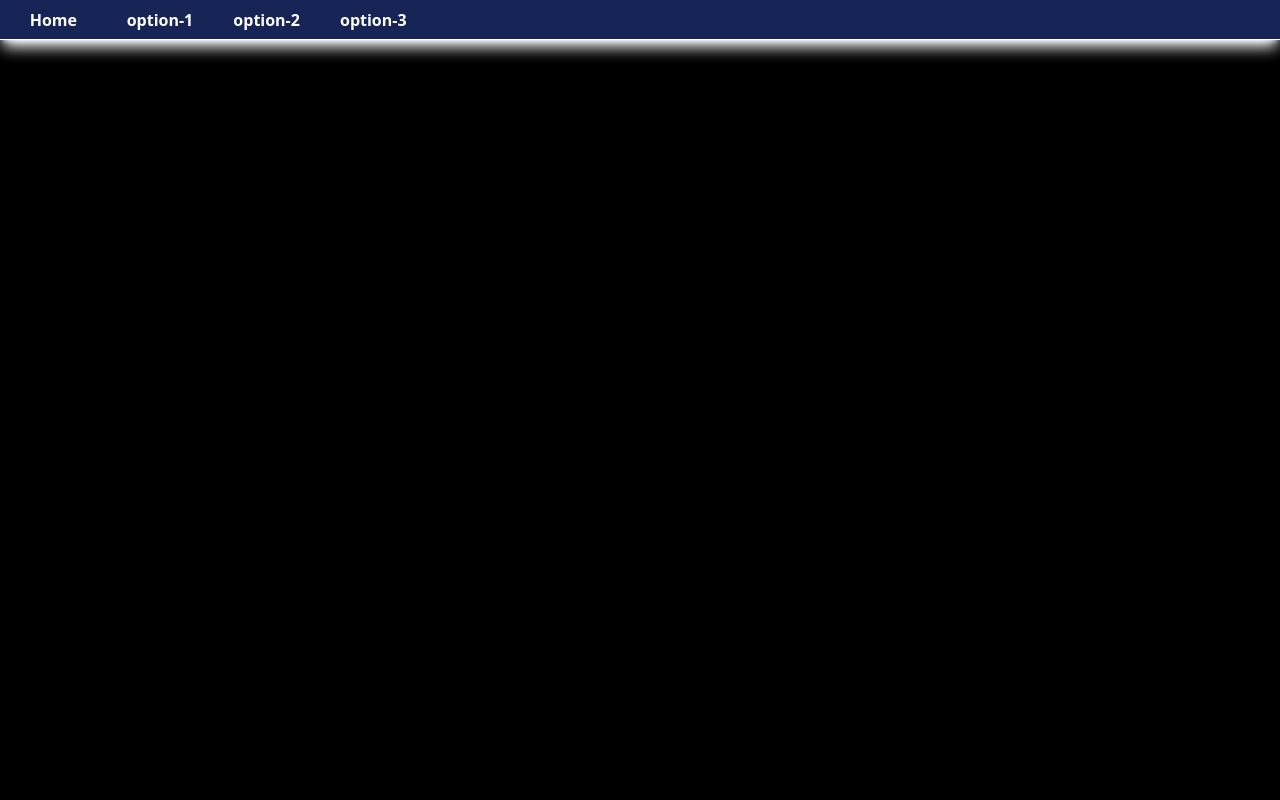
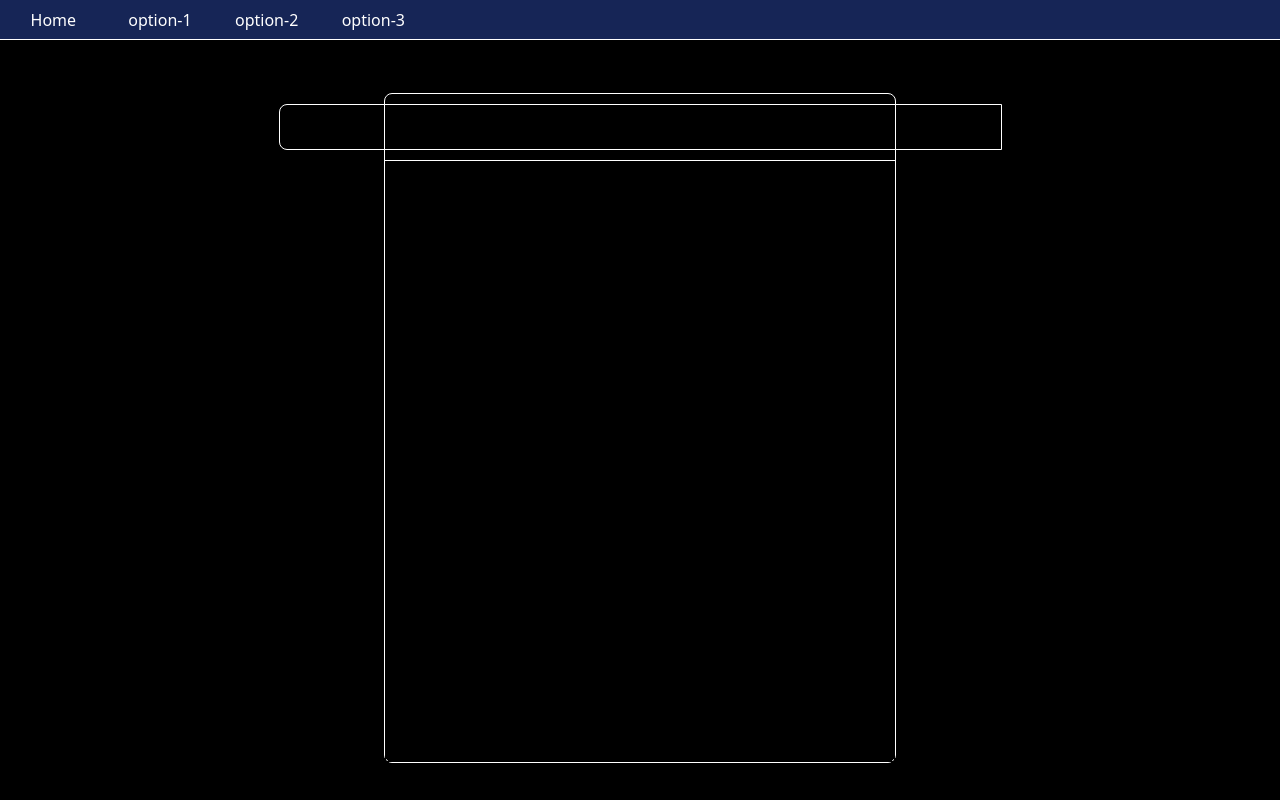
Before and after one commit to omid2007hope/Data-Science-Project, a React (Vite) app in the folder frontend/: page / in a window 1280 px wide. Built offline with nearby package versions, Linux system fonts and the light colour scheme.

Commit message:
better CSS

```diff
--- a/frontend/src/component/layout/Header.jsx
+++ b/frontend/src/component/layout/Header.jsx
@@ -1,3 +1,10 @@
+import {
+  CSS_flexStyleRow,
+  CSS_flexStyleCol,
+  CSS_fixPosition,
+  CSS_color,
+} from "../../libraries/CSS_General";
+
 function Header() {
   const HeaderMenuOption = [
     { id: 1, option: "Home" },
@@ -8,22 +15,28 @@ function Header() {
 
   return (
     <>
-      <header className="flex flex-row items-center justify-between w-full h-1/20 bg-blue-950 text-white font-bold fixed z-50 border-b border-white shadow-lg shadow-white">
-        <div className="flex flex-row items-center justify-evenly w-1/3 h-full">
+      <header
+        className={`justify-between w-full h-1/20 border-b ${CSS_flexStyleRow} ${CSS_color} ${CSS_fixPosition}`}
+      >
+        <div className={`justify-evenly w-1/3 h-full ${CSS_flexStyleRow}`}>
           {HeaderMenuOption.map((item) => {
             return (
               <div
                 key={item.id}
-                className="flex items-center justify-center w-1/4 h-full"
+                className={`justify-center w-1/4 h-full ${CSS_flexStyleRow}`}
               >
-                <button className="flex items-center justify-around font-bold text-white text-md hover:text-lg">
+                <button
+                  className={`justify-around ${CSS_flexStyleRow} ${CSS_color}`}
+                >
                   {item.option}
                 </button>
               </div>
             );
           })}
         </div>
-        <div className="flex flex-row items-center justify-evenly w-2/3 h-full"></div>
+        <div
+          className={`justify-evenly w-2/3 h-full ${CSS_flexStyleRow}`}
+        ></div>
       </header>
     </>
   );
--- /dev/null
+++ b/frontend/src/libraries/CSS_General.jsx
@@ -0,0 +1,9 @@
+export const CSS_mainStyle = `w-screen h-screen`;
+
+export const CSS_flexStyleRow = `flex flex-row items-center`;
+
+export const CSS_flexStyleCol = `flex flex-col items-center`;
+
+export const CSS_fixPosition = `fixed z-50`;
+
+export const CSS_color = ` bg-blue-950 text-white border-white`;
--- a/frontend/src/main/App.jsx
+++ b/frontend/src/main/App.jsx
@@ -1,10 +1,11 @@
+import { CSS_mainStyle } from "../libraries/CSS_General";
 import { BrowserRouter, Routes, Route } from "react-router-dom";
 import Home from "../page/Home";
 import Header from "../component/layout/Header";
 
 function App() {
   return (
-    <main className="w-screen h-screen flex flex-col items-center justify-between">
+    <main className={CSS_mainStyle}>
       <BrowserRouter>
         <Header />
         <Routes>
--- a/frontend/src/page/Home.jsx
+++ b/frontend/src/page/Home.jsx
@@ -1,8 +1,17 @@
 function Home() {
   return (
     <>
-      <div className="flex flex-col items-center justify-center w-full h-full bg-black">
-        Test
+      <div className="flex flex-col items-center justify-center w-full h-full bg-black pt-14">
+        <div className="w-4/10 h-9/10 flex flex-col items-center justify-between border border-white rounded-lg">
+          <div className="flex flex-row justify-center items-center w-full h-1/10 border-b border-white">
+            <input
+              type="text"
+              className=" pl-2.5 pr-120 py-2.5 rounded-y-lg rounded-l-lg border border-white"
+            />
+            <button className=""></button>
+          </div>
+          <div className="flex justify-center items-center w-full h-9/10 border"></div>
+        </div>
       </div>
     </>
   );
```
Also changed, not shown: 2 other files (tests, documents, lock files or other folders).
